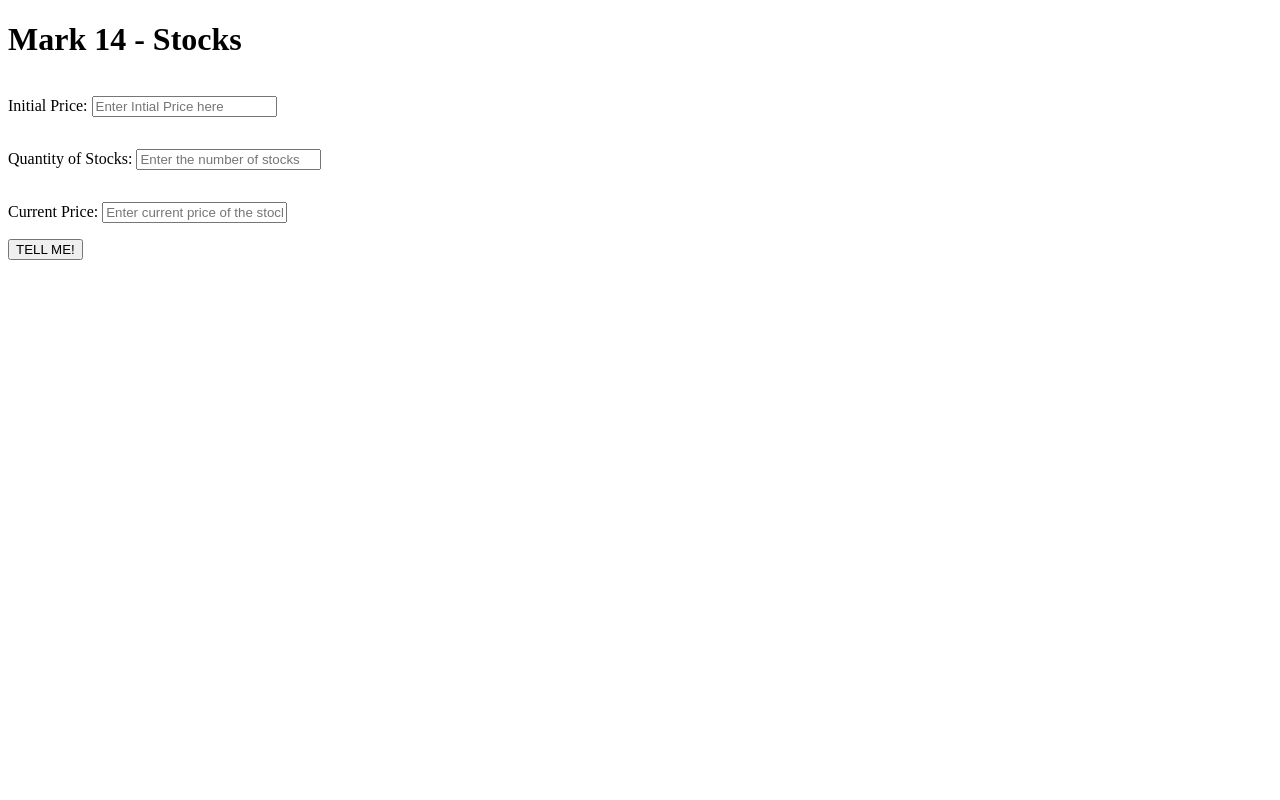
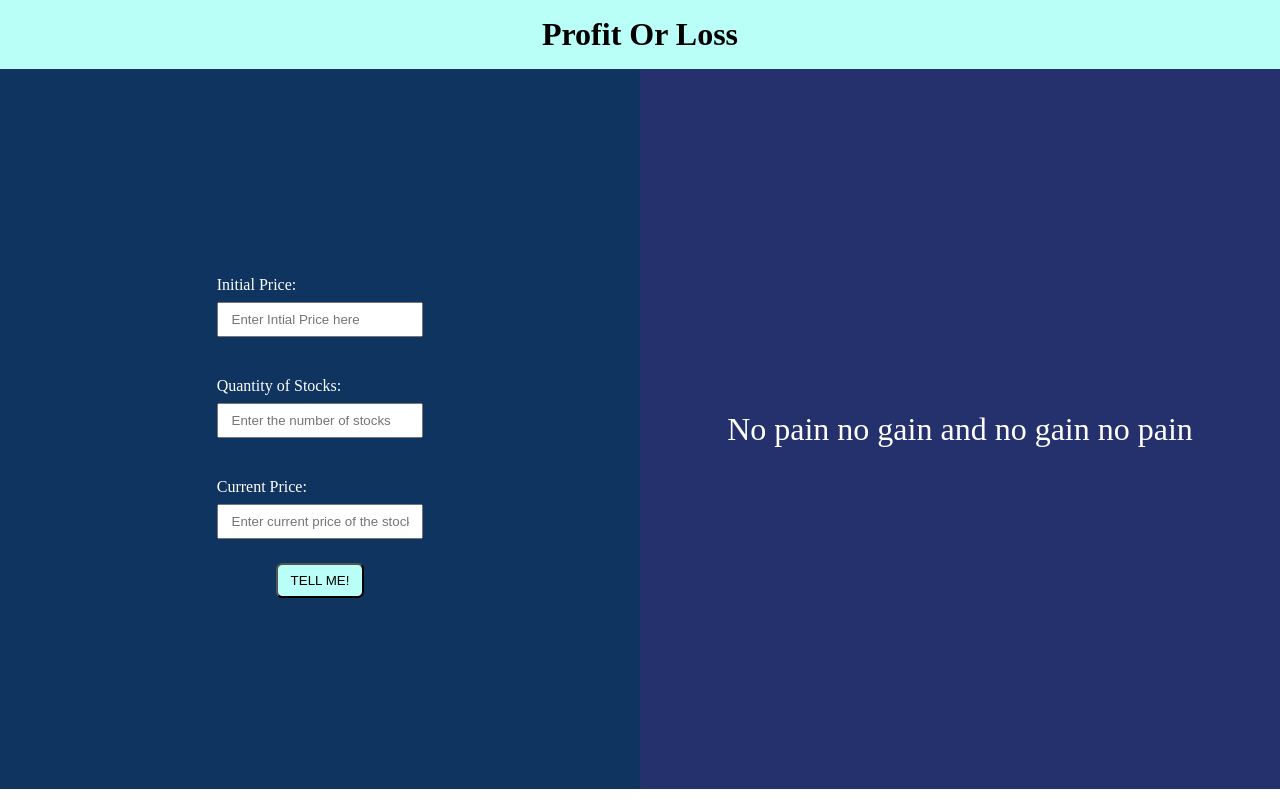
Before and after one commit to Sourabh0318/Stocks-profit-or-loss, a plain HTML site: page index.html in a window 1280 px wide. Both pictures are taken after a click on the button "TELL ME!". Drawn offline with Linux system fonts and the light colour scheme.

Commit message:
added styles and logic

```diff
--- a/css/style.css
+++ b/css/style.css
@@ -1,5 +1,54 @@
-
+*{
+    margin: 0;
+    padding: 0;
+}
+.heading{
+    text-align: center;
+    padding: 1rem 0rem;
+    background-color: #B9FFF8;
+    color: #000;
+}
+.main-content{
+    width: 100%;
+    display: flex;
+    flex-basis: 200px;
+}
+.input-side{
+    background-color: #0F3460;
+    width: 50%;
+    height: 90vh;
+    color: #fff;
+    display: flex;
+    flex-direction: column;
+    align-items: center;
+    justify-content: center;
+}
+#submit-btn{
+    padding: 0.5rem 0.8rem;
+    border-radius: 0.4rem;
+    cursor: pointer;
+    background-color: #B9FFF8;
+}
+.output-side{
+    background-color: #25316D;
+    width: 50%;
+    height: 90vh;
+    display: flex;
+    flex-direction: column;
+    align-items: center;
+    justify-content: center;
+}
+#output-box{
+    font-size: 2rem;
+    color: #fff;
+    text-align: center;
+}
 label{
     display: block;
     padding: 1rem 0rem;
 }
+input{
+    display: block;
+    padding: 0.5rem 0.8rem;
+    margin: 0.5rem 0rem;
+}
--- a/index.html
+++ b/index.html
@@ -8,9 +8,10 @@
     <title>Stocks: Profit or Loss</title>
 </head>
 <body>
-    <h1>Mark 14 - Stocks</h1>
+    <h1 class="heading">Profit Or Loss</h1>
 
-    <main>
+    <main class="main-content">
+        <div class="input-side">
             <label for="initial-price">
                 Initial Price:
                 <input type="text" id="initial-price" placeholder="Enter Intial Price here" />
@@ -27,8 +28,9 @@
             </label>
 
             <button id="submit-btn">TELL ME!</button>
+        </div>
 
-        <div id="output-box"></div>
+        <div class="output-side"><p id="output-box"></p></div>
     </main>
 
     <script src="./js/script.js"></script>
--- a/js/script.js
+++ b/js/script.js
@@ -3,3 +3,35 @@ const quantity = document.querySelector("#quantity");
 const currentPrice = document.querySelector("#current-price");
 const submitBtn = document.querySelector("#submit-btn");
 const output = document.querySelector("#output-box");
+
+submitBtn.addEventListener('click', submitHandler);
+
+function submitHandler() {
+    let ip = Number(initialPrice.value);
+    let qty = Number(quantity.value);
+    let curr = Number(currentPrice.value);
+
+    calculateProfitAndLoss(ip, qty, curr);
+}
+
+function calculateProfitAndLoss(initial, quantity, current){
+    if(initial > current) {
+        let loss = (initial - current)*quantity;
+        let lossPercentage = (loss/initial)*100;
+
+        output.textContent = `Hey the loss is ${loss} and the loss percent is ${lossPercentage}%`;
+
+        output.style.color = "red";
+    }else if(current > initial) {
+        let profit = (current - initial)*quantity;
+        let profitPercentage = (profit/initial)* 100;
+
+        output.textContent = `Hey the profit is ${profit} and the profit percent is ${profitPercentage}%`;
+
+        output.style.color = "#3CCF4E";
+    }else {
+        output.textContent = 'No pain no gain and no gain no pain';
+
+        output.style.color = "white"
+    }
+}
```
Lines whose indentation alone changed are shown as unchanged.
